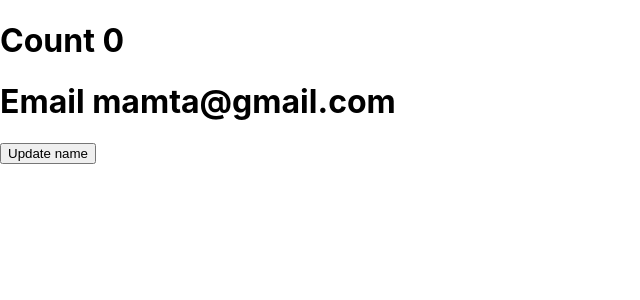
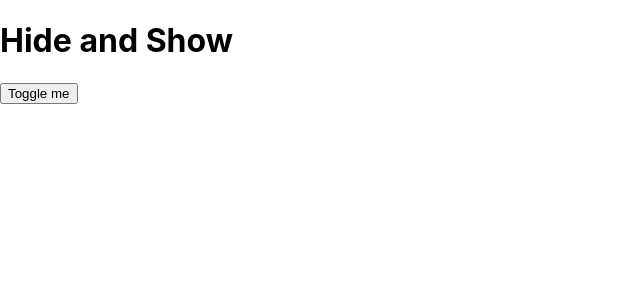
Before and after one commit to mamtasonar1127/basicsOfReact, a React (Create React App) app: page / in a window 1280 px wide. Shown: the top 300 px of the page, without its empty margins (0-640 px from the left). Built offline with nearby package versions, Linux system fonts and the light colour scheme.

Commit message:
hide show toggle button and with state

```diff
--- a/src/App.js
+++ b/src/App.js
@@ -1,18 +1,26 @@
 import React from 'react';
-import Profile from './Profile'
 
-function App() {
-  return (
-    <div>
-       {/* <header className="App-header">
-        <img src={logo} className="App-logo" alt="logo" />
 
-       <Profile text={{name:'mamta'}}/>
-      </header>
-       */}
-       <Profile />
-    </div>
-  );
+class App extends React.Component {
+  constructor()
+  {
+    super();
+    this.state={
+      show:true
+    }
+  }
+  render(){
+    return(
+      <div>
+      {
+        this.state.show?
+        <h1>Hide and Show</h1>
+        :null
+      }
+        <button onClick= {() => {this.setState({show:!this.state.show})}}> Toggle me</button>
+      </div>
+    );
+  }
 }
 
 export default App;
```
